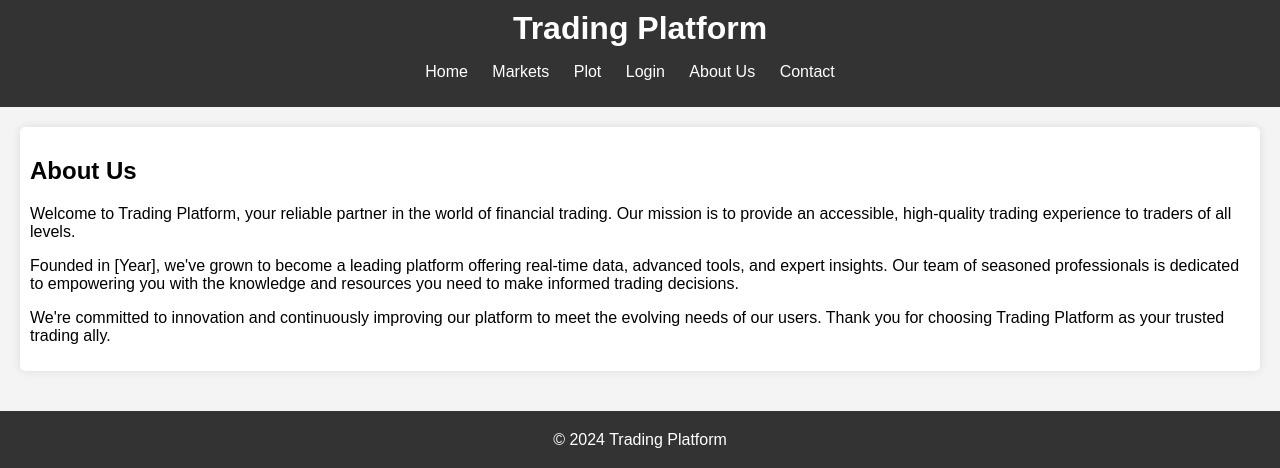
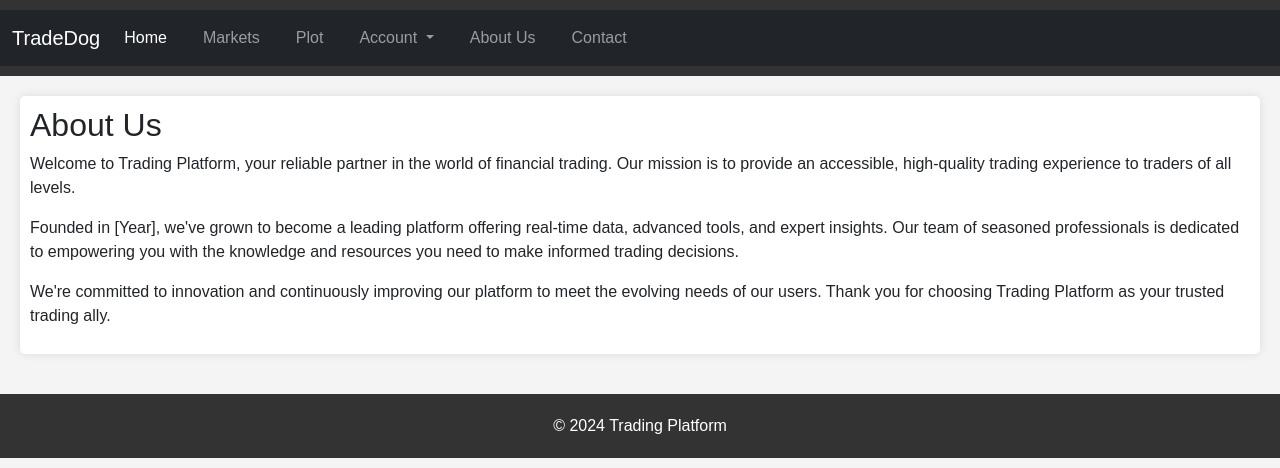
Before and after one commit to rogerthat1729/stock-analyzer, a Flask app: page /about in a window 1280 px wide. Shown: the top 468 px of the page. Run offline with Flask 3, Linux system fonts and the light colour scheme.

Commit message:
final modular update (23 jan 10:36)

```diff
--- a/templates/base.html
+++ b/templates/base.html
@@ -1,47 +1,65 @@
 <!DOCTYPE html>
 <html lang="en">
   <head>
+    <!-- Bootstrap 5 CSS -->
+    <link href="https://cdn.jsdelivr.net/npm/bootstrap@5.3.2/dist/css/bootstrap.min.css" rel="stylesheet" integrity="sha384-T3c6CoIi6uLrA9TneNEoa7RxnatzjcDSCmG1MXxSR1GAsXEV/Dwwykc2MPK8M2HN" crossorigin="anonymous">
     <meta charset="UTF-8" />
     <meta name="viewport" content="width=device-width, initial-scale=1.0" />
     <title>Trading Platform</title>
+    <!-- Your custom CSS -->
     <link rel="stylesheet" href="{{ url_for('static', filename = 'style.css') }}" />
     {% block css %}{% endblock %}
   </head>
   <body>
     <header>
-      <h1>Trading Platform</h1>
-      <nav>
-        <ul>
-          <li>
-            <a href="http://127.0.0.1:5000">Home</a>
+      <!-- Updated Bootstrap Navbar in Dark Mode -->
+      <nav class="navbar navbar-expand-lg navbar-dark bg-dark">
+        <div class="container-fluid">
+          <a class="navbar-brand" href="#">TradeDog</a>
+          <button class="navbar-toggler" type="button" data-bs-toggle="collapse" data-bs-target="#navbarNavDropdown" aria-controls="navbarNavDropdown" aria-expanded="false" aria-label="Toggle navigation">
+            <span class="navbar-toggler-icon"></span>
+          </button>
+          <div class="collapse navbar-collapse" id="navbarNavDropdown">
+            <ul class="navbar-nav">
+              <li class="nav-item">
+                <a class="nav-link active" href="http://127.0.0.1:5000">Home</a>
               </li>
-          <li>
-            <a href="http://127.0.0.1:5000/market">Markets</a>
+              <li class="nav-item">
+                <a class="nav-link" href="http://127.0.0.1:5000/market">Markets</a>
               </li>
-          <li>
-            <a href="http://127.0.0.1:5000/plot">Plot</a>
+              <li class="nav-item">
+                <a class="nav-link" href="http://127.0.0.1:5000/plot">Plot</a>
               </li>
-          <li>
-            <a href="http://127.0.0.1:5000/login">Login</a>
+              <li class="nav-item dropdown">
+                <a class="nav-link dropdown-toggle" href="#" id="navbarDropdownMenuLink" role="button" data-bs-toggle="dropdown" aria-expanded="false">
+                  Account
+                </a>
+                <ul class="dropdown-menu" aria-labelledby="navbarDropdownMenuLink">
+                  <li><a class="dropdown-item" href="http://127.0.0.1:5000/login">Login</a></li>
+                  <li><a class="dropdown-item" href="http://127.0.0.1:5000/register">Register</a></li>
+                </ul>
               </li>
-          <li>
-            <a href="http://127.0.0.1:5000/about">About Us</a>
+              <li class="nav-item">
+                <a class="nav-link" href="http://127.0.0.1:5000/about">About Us</a>
               </li>
-          <li>
-            <a href="http://127.0.0.1:5000/contact">Contact</a>
+              <li class="nav-item">
+                <a class="nav-link" href="http://127.0.0.1:5000/contact">Contact</a>
               </li>
             </ul>
+          </div>
+        </div>
       </nav>
     </header>
 
     <main>
       {% block content %}
-
       {% endblock %}
     </main>
 
     <footer>
       <p>&copy; 2024 Trading Platform</p>
     </footer>
+    <!-- Bootstrap 5 JS Bundle (includes Popper.js) -->
+    <script src="https://cdn.jsdelivr.net/npm/bootstrap@5.3.2/dist/js/bootstrap.bundle.min.js" integrity="sha384-C6RzsynM9kWDrMNeT87bh95OGNyZPhcTNXj1NW7RuBCsyN/o0jlpcV8Qyq46cDfL" crossorigin="anonymous"></script>
   </body>
 </html>
```
Also changed, not shown: templates/market.html (+10 -9 lines). Lines whose indentation alone changed are shown as unchanged.
